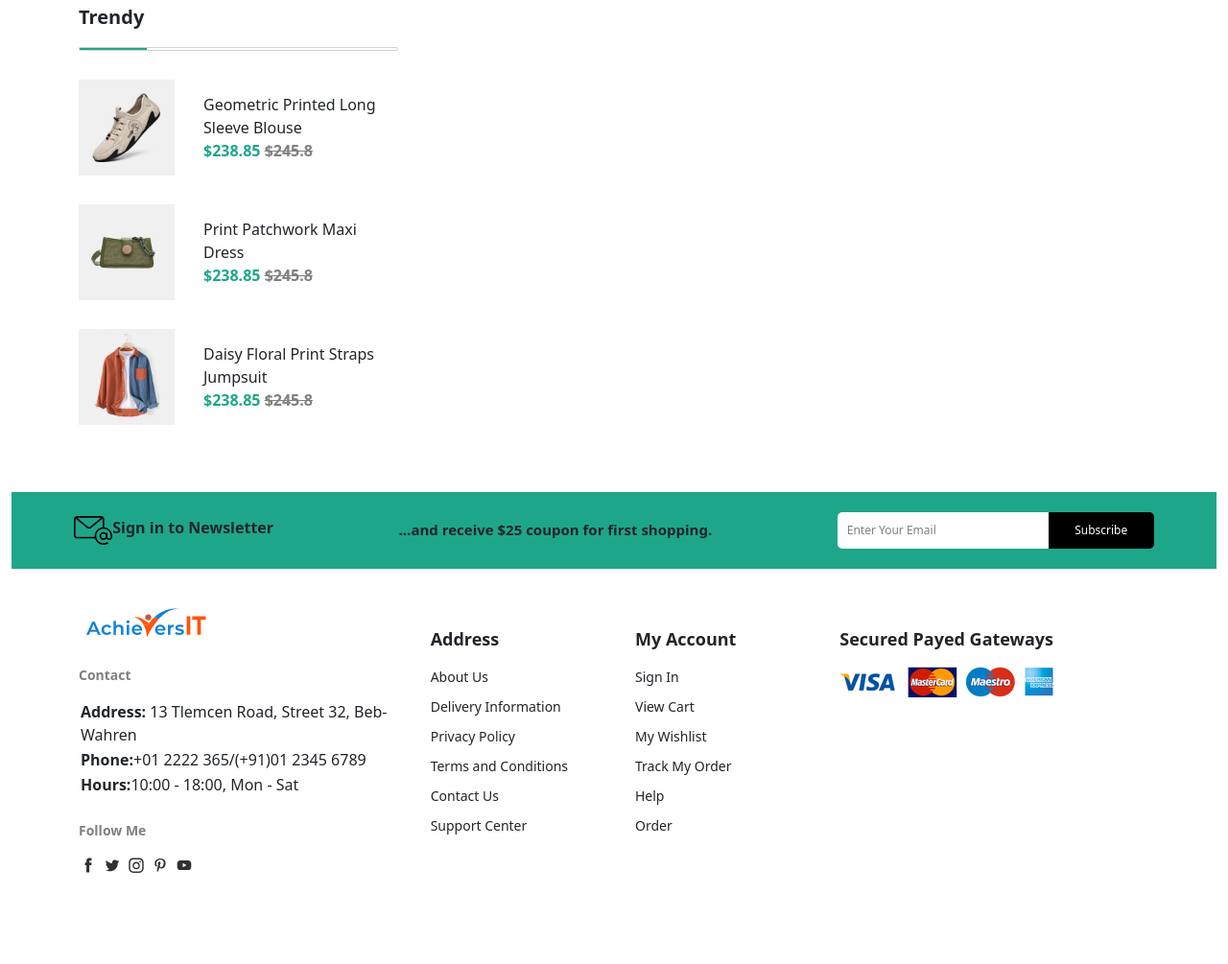
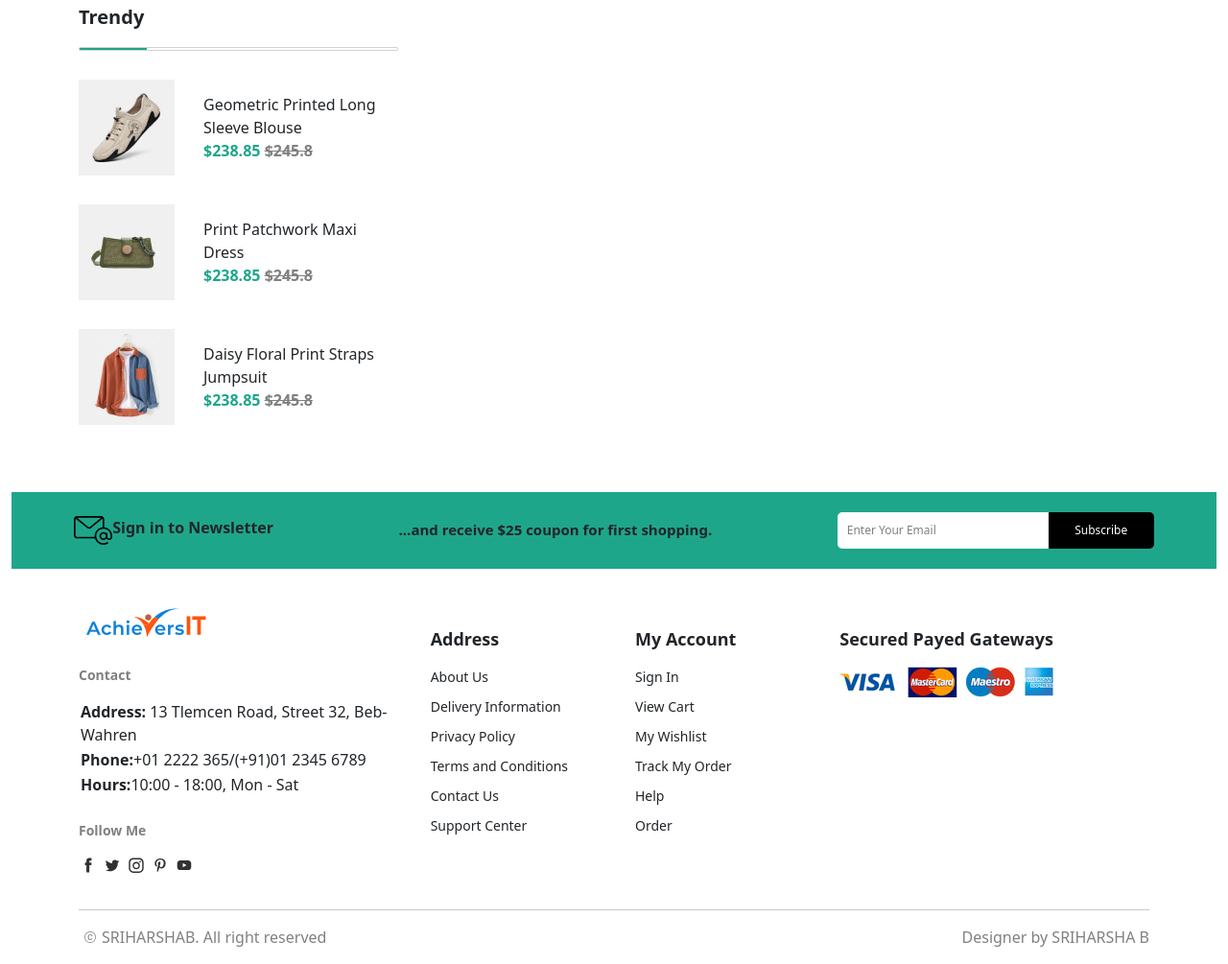
Before and after one commit to Harsha184781/project-1, a plain HTML site: page project.html in a window 1280 px wide. Shown: the part 4267-5272 px from the top of the page at 96% size. Before the commit the page ends 5249 px from the top, so only its background shows below. Drawn offline with nearby package versions, Linux system fonts and the light colour scheme.

Commit message:
index-completed

```diff
--- a/project.html
+++ b/project.html
@@ -1167,7 +1167,7 @@
   <div style="margin:40px 0px 20px 70px; ">
     <img style="width:140px;" src="./images/img/logo.png"/>
   </div>
-  <div style="margin:0px 0px 70px 70px;;">
+  <div style="margin:0px 0px 20px 70px;;">
       <p style="color:grey; font-size:14px;  font-weight:600;">Contact</p>
       <div>
       <p style="margin:2px;"><span  style="font-weight:600;">Address:</span> 13 Tlemcen Road, Street 32, Beb-Wahren</p>
@@ -1220,9 +1220,32 @@
 
 </div>
 
+</div>
+</div>
+
+<div class="container">
+  <div class="row">
+    <div class="col-12">
+      <hr>
+      <div class="d-flex justify-content-between" >
+      <div class="d-flex">
+        <svg style="margin:6px;" xmlns="http://www.w3.org/2000/svg" width="12" height="12" fill="grey" class="bi bi-c-circle" viewBox="0 0 16 16">
+          <path d="M1 8a7 7 0 1 0 14 0A7 7 0 0 0 1 8m15 0A8 8 0 1 1 0 8a8 8 0 0 1 16 0M8.146 4.992c-1.212 0-1.927.92-1.927 2.502v1.06c0 1.571.703 2.462 1.927 2.462.979 0 1.641-.586 1.729-1.418h1.295v.093c-.1 1.448-1.354 2.467-3.03 2.467-2.091 0-3.269-1.336-3.269-3.603V7.482c0-2.261 1.201-3.638 3.27-3.638 1.681 0 2.935 1.054 3.029 2.572v.088H9.875c-.088-.879-.768-1.512-1.729-1.512"/>
+        </svg>
+        <p style="color:grey;">SRIHARSHAB. All right reserved</p>
+      </div>
+      <div>
+        <p style="color:grey;">Designer by SRIHARSHA B</p>
+      </div>
+    </div>
+    </div>
+
+
 
 </div>
 </div>
+
+
     <script src="https://cdn.jsdelivr.net/npm/bootstrap@5.3.3/dist/js/bootstrap.bundle.min.js" integrity="sha384-YvpcrYf0tY3lHB60NNkmXc5s9fDVZLESaAA55NDzOxhy9GkcIdslK1eN7N6jIeHz" crossorigin="anonymous"></script>
     <script src="https://cdn.jsdelivr.net/npm/@popperjs/core@2.11.8/dist/umd/popper.min.js" integrity="sha384-I7E8VVD/ismYTF4hNIPjVp/Zjvgyol6VFvRkX/vR+Vc4jQkC+hVqc2pM8ODewa9r" crossorigin="anonymous"></script>
 <script src="https://cdn.jsdelivr.net/npm/bootstrap@5.3.3/dist/js/bootstrap.min.js" integrity="sha384-0pUGZvbkm6XF6gxjEnlmuGrJXVbNuzT9qBBavbLwCsOGabYfZo0T0to5eqruptLy" crossorigin="anonymous"></script>
```
